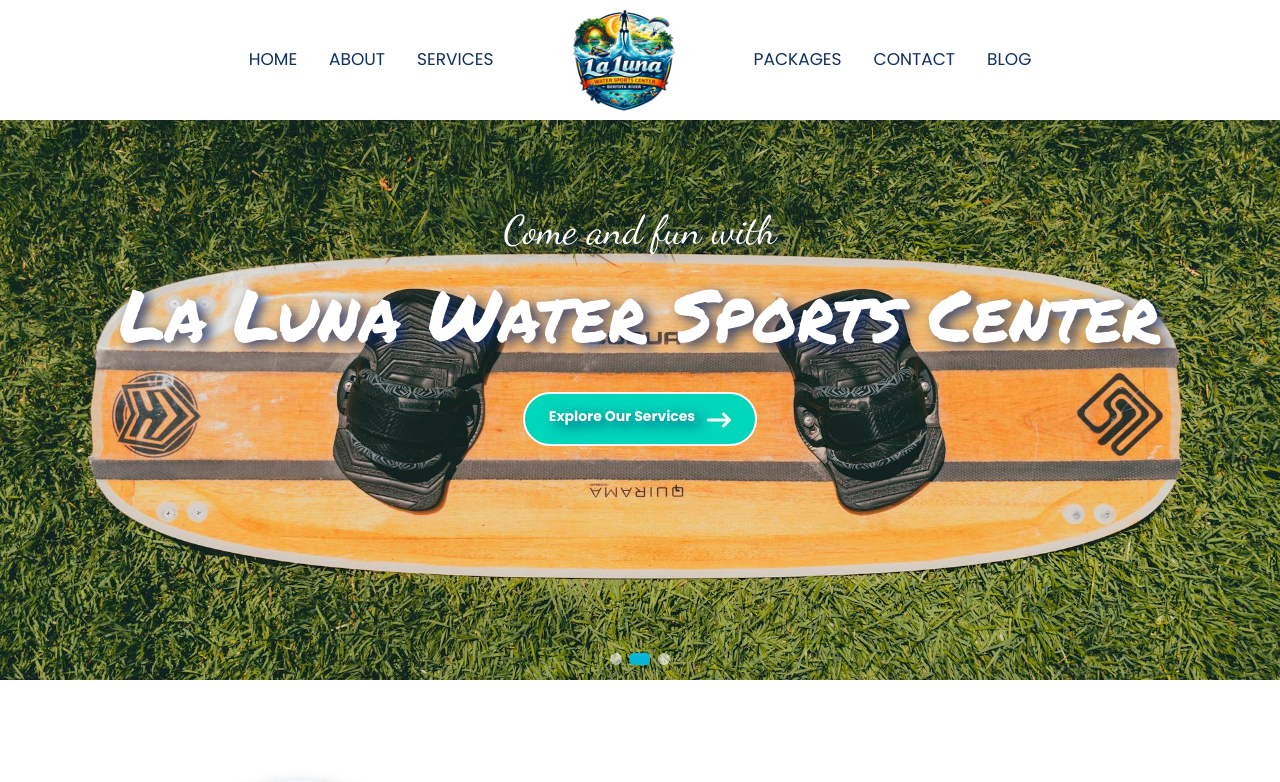
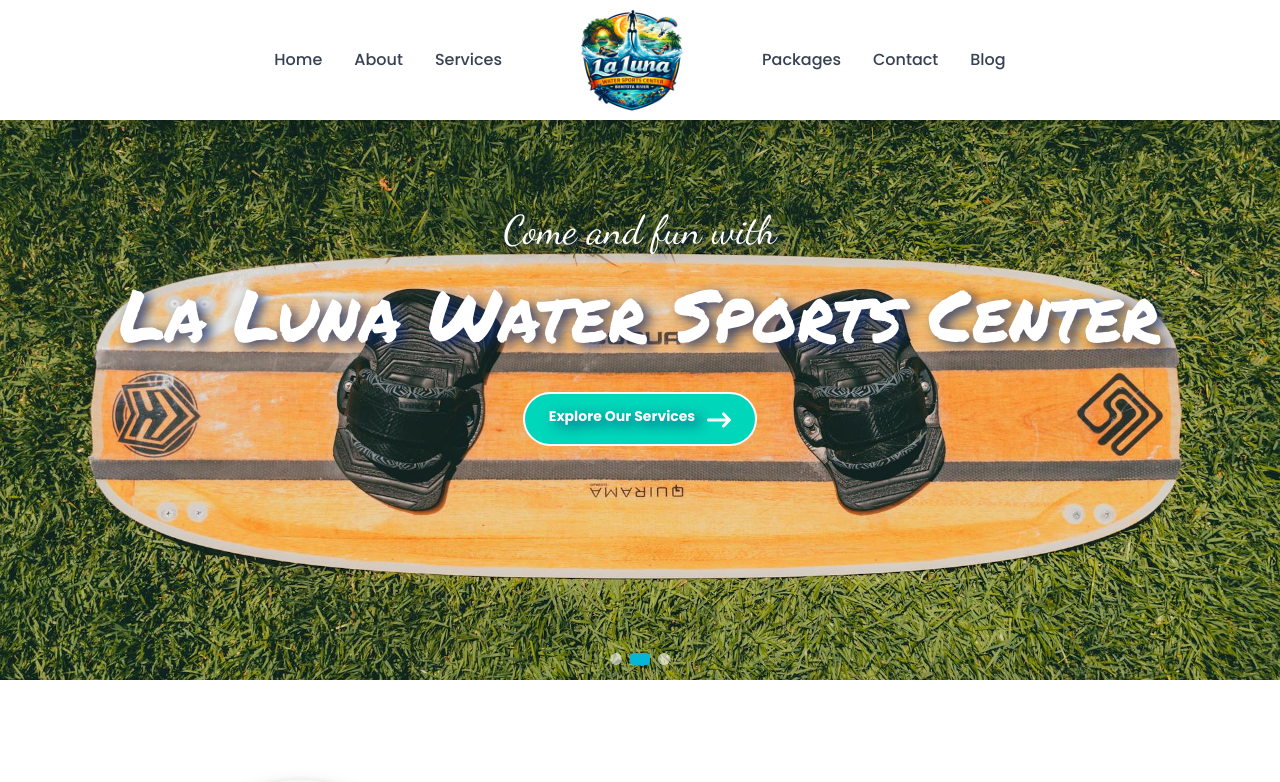
Before and after one commit to yohan86/lalunawatersport, a Next.js app: page / in a window 1280 px wide. Shown: the top 782 px of the page. Built offline with nearby package versions, Linux system fonts and the light colour scheme.

Commit message:
update responsive layout

```diff
--- a/components/AboutIntro.tsx
+++ b/components/AboutIntro.tsx
@@ -11,15 +11,15 @@
         <div className="image relative w-40 h-40 md:w-75 md:h-75 rounded-full overflow-hidden shrink-0 ">
           <Image src={`${prefix}/images/sports/sport-2.jpg`} alt="Sports Image 2" fill className="object-cover"/>
         </div>
-        <div className="image relative w-30 h-30 md:w-40 md:h-40 rounded-full overflow-hidden md:ml-20 mt-15 shrink-0">
+        <div className="image relative w-30 h-30 md:w-40 md:h-40 rounded-full overflow-hidden md:ml-20 mt-6 md:mt-15 shrink-0">
           <Image src={`${prefix}/images/sports/sport-4.jpg`} alt="Sports Image 2" fill className="object-cover"/>
         </div>
-        <div className="image relative w-30 h-30 md:w-40 md:h-40 rounded-full overflow-hidden md:-mt-25 ml-15 shrink-0">
+        <div className="image relative w-30 h-30 md:w-40 md:h-40 rounded-full overflow-hidden ml-10 mt-5 md:-mt-10 md:ml-15 shrink-0">
           <Image src={`${prefix}/images/sports/sport-1.jpg`} alt="Sports Image 3" fill className="object-cover"/>
         </div>
 
 
-        <div className="image relative w-40 h-40 md:w-75 md:h-75 rounded-full overflow-hidden md:-mt-50  shrink-0">
+        <div className="image relative w-40 h-40 md:w-75 md:h-75 rounded-full overflow-hidden md:-mt-30  shrink-0">
           <Image src={`${prefix}/images/sports/sport-3.jpg`} alt="Sports Image 1" fill className="object-cover"/>
         </div>
       </div>
--- a/components/Header.tsx
+++ b/components/Header.tsx
@@ -1,33 +1,105 @@
-import Image from "next/image"
-import Link from "next/link"
+"use client"; // Required for useState and interactive mobile toggles in Next.js
+
+import { useState } from "react";
+import Image from "next/image";
+import Link from "next/link";
+import { FaBars, FaTimes } from "react-icons/fa"; // Imported from react-icons
 import { prefix } from '@/utils/prefix';
 
+const Header = () => {
+  const [isOpen, setIsOpen] = useState(false);
 
-const Header = () => {
+  const toggleMenu = () => setIsOpen(!isOpen);
+
+  // Nav links helper array to keep code clean and prevent repeating links
+  const leftLinks = [
+    { name: "Home", href: "/" },
+    { name: "About", href: "/about" },
+    { name: "Services", href: "/services" },
+  ];
+
+  const rightLinks = [
+    { name: "Packages", href: "/Packages" },
+    { name: "Contact", href: "/contact" },
+    { name: "Blog", href: "/blog" },
+  ];
+
+  const allLinks = [...leftLinks, ...rightLinks];
+
   return (
-    <header className="w-full h-[120px] bg-white shadow-lg">
-         <div className="header-container relative flex flex-row items-center justify-center h-full mx-auto">
-            <nav className="nav">
-              <ul className="flex flex-row gap-8">
-                <li><Link href="/">Home</Link></li>
-                <li><Link href="/about">About</Link></li>
-                <li><Link href="/services">Services</Link></li>
-              </ul>
-            </nav>
-            <div className="logo relative w-[180px] h-[120px] mx-10">
-               <Image src={`${prefix}/laluna-logo.png`} alt="Logo" fill className="object-contain shrink-0" loading="eager"/>
-            </div>
-            <nav className="nav">
-              <ul className="flex flex-row gap-8">
-                <li><Link href="/Packages">Packages</Link></li>
-                <li><Link href="/contact">Contact</Link></li>
-                <li><Link href="/blog">Blog</Link></li>
-              </ul>
-            </nav>
+    <header className="w-full h-[90px] md:h-[120px] bg-white shadow-lg sticky top-0 z-50">
+      <div className="max-w-7xl relative flex flex-row items-center justify-between md:justify-center h-full mx-auto px-4 md:px-0">
 
-         </div>
+        {/* --- DESKTOP LEFT NAVIGATION --- */}
+        <nav className="hidden md:block">
+          <ul className="flex flex-row gap-8 font-medium text-gray-700">
+            {leftLinks.map((link) => (
+              <li key={link.href} className="hover:text-black transition-colors">
+                <Link href={link.href}>{link.name}</Link>
+              </li>
+            ))}
+          </ul>
+        </nav>
+
+        {/* --- LOGO (Centered on desktop, natural layout on mobile) --- */}
+        <div className="logo relative w-[140px] h-[80px] md:w-[180px] md:h-[120px] md:mx-10">
+          <Link href="/">
+            <Image
+              src={`${prefix}/laluna-logo.png`}
+              alt="Logo"
+              fill
+              className="object-contain shrink-0"
+              loading="eager"
+            />
+          </Link>
+        </div>
+
+        {/* --- DESKTOP RIGHT NAVIGATION --- */}
+        <nav className="hidden md:block">
+          <ul className="flex flex-row gap-8 font-medium text-gray-700">
+            {rightLinks.map((link) => (
+              <li key={link.href} className="hover:text-black transition-colors">
+                <Link href={link.href}>{link.name}</Link>
+              </li>
+            ))}
+          </ul>
+        </nav>
+
+        {/* --- MOBILE HAMBURGER BUTTON --- */}
+        <button
+          onClick={toggleMenu}
+          className="block md:hidden text-gray-700 focus:outline-none z-50 p-2"
+          aria-label="Toggle Menu"
+        >
+          {isOpen ? <FaTimes size={24} /> : <FaBars size={24} />}
+        </button>
+
+        {/* --- MOBILE OVERLAY DRAWER MENU --- */}
+        <div
+          className={`fixed inset-0 bg-white z-40 flex flex-col items-center justify-center transition-transform duration-300 ease-in-out md:hidden ${
+            isOpen ? "translate-x-0" : "translate-x-full"
+          }`}
+        >
+          <nav className="w-full text-center">
+            <ul className="flex flex-col gap-6 text-xl font-semibold text-gray-800">
+              {allLinks.map((link) => (
+                <li key={link.href}>
+                  <Link
+                    href={link.href}
+                    onClick={() => setIsOpen(false)} // Closes menu when a link is clicked
+                    className="block py-2 w-full hover:text-site-green transition-colors"
+                  >
+                    {link.name}
+                  </Link>
+                </li>
+              ))}
+            </ul>
+          </nav>
+        </div>
+
+      </div>
     </header>
-  )
-}
+  );
+};
 
-export default Header
+export default Header;
--- a/components/Packages.tsx
+++ b/components/Packages.tsx
@@ -80,14 +80,14 @@
 export default function Packages() {
 const swiperRef = useRef<SwiperRef>(null);
   return (
-    <section className="py-24 bg-white text-white px-6 md:px-12 border-t border-slate-900 relative overflow-hidden">
+    <section className="py-12 md:py-24 bg-white text-white px-6 md:px-12 border-t border-slate-900 relative overflow-hidden">
       <div className="max-w-7xl mx-auto">
 
         {/* Header Block with Navigation Arrows */}
         <div className="flex flex-col md:flex-row md:justify-between md:items-end mb-16 gap-6">
           <div className="text-left">
             <h3 className="font-display text-[28px] text-site-green">Save with Bundles</h3>
-            <h2 className="text-4xl md:text-5xl font-black uppercase tracking-wider mt-2">
+            <h2 className="text-[30px] leading-8.5 md:text-5xl font-black uppercase tracking-wider mt-2">
               Our Adventure Packages
             </h2>
             <p className="text-slate-400 mt-3 max-w-xl text-base">
--- a/components/StaticCTA.tsx
+++ b/components/StaticCTA.tsx
@@ -29,14 +29,14 @@
         <div className="relative z-20 px-6 py-20 md:p-16 lg:p-24 text-center mx-auto flex flex-col items-center">
 
           {/* Animated Pulse Badge */}
-          <span className="inline-flex items-center gap-1.5 px-3 py-1 rounded-full text-[18px] font-extrabold uppercase tracking-widest bg-cyan-500/10 text-cyan-400 border border-cyan-500/20 mb-6 animate-pulse select-none">
-            <span className="w-2 h-2 bg-cyan-400 rounded-full" />
+          <span className="inline-flex items-center gap-1.5 px-3 py-1 rounded-full text-[12px] md:text-[18px] font-extrabold uppercase tracking-widest bg-cyan-500/10 text-cyan-400 border border-cyan-500/20 mb-6 animate-pulse select-none">
+            <span className="w-2 h-2 bg-cyan-400 rounded-full -mt-4 md:mt-0" />
             Limited Slots Available For This Week
           </span>
 
           {/* Main Title Headline */}
           <h2 className="text-3xl md:text-5xl font-black tracking-wider text-[#b2e0c5]! leading-tight drop-shadow-lg">
-            <span className="flex">Ready to Make a <span className="text-cyan-400 font-cursive ml-4">Splash</span></span> in Bentota?
+            <span className="inline-block md:flex">Ready to Make a <span className="text-cyan-400 font-cursive ml-4">Splash</span></span> in Bentota?
           </h2>
 
           {/* Subtext Description */}
```
Also changed, not shown: components/HeroSlider.tsx (+6 -6 lines).
